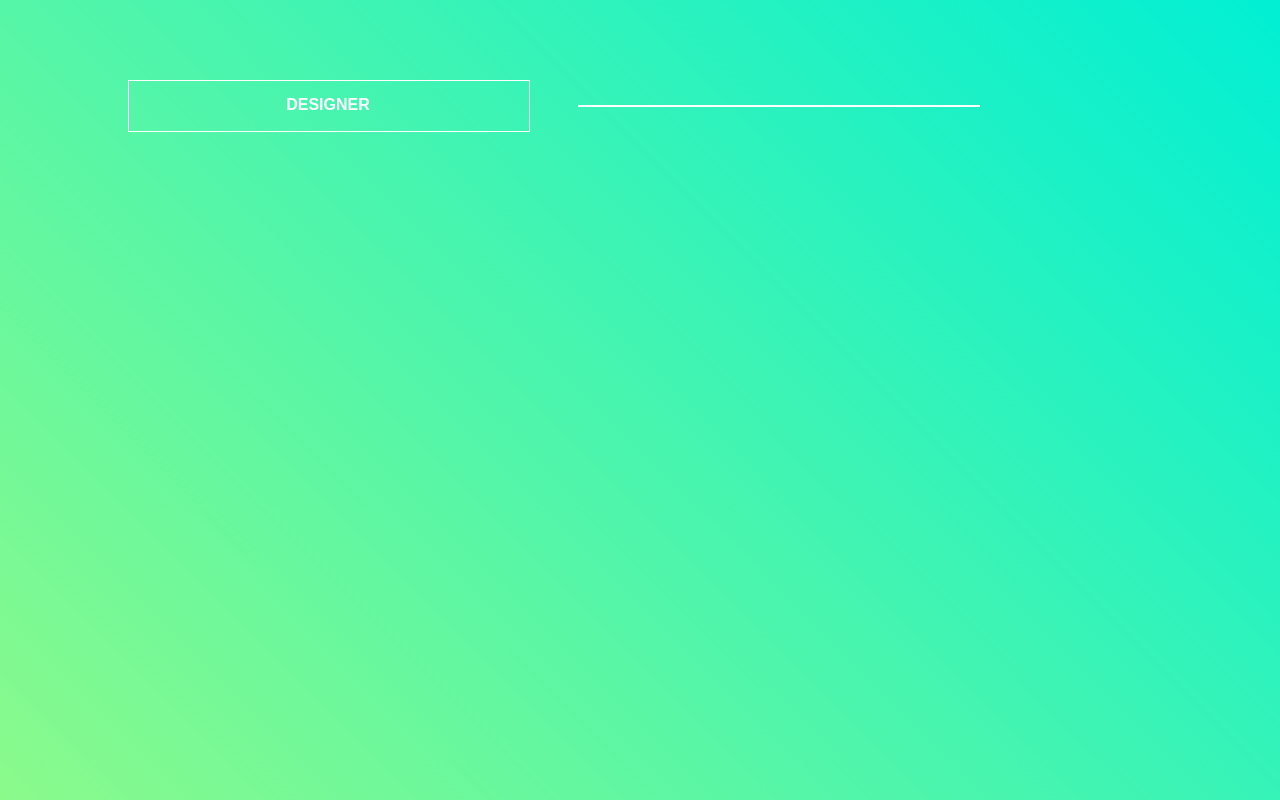
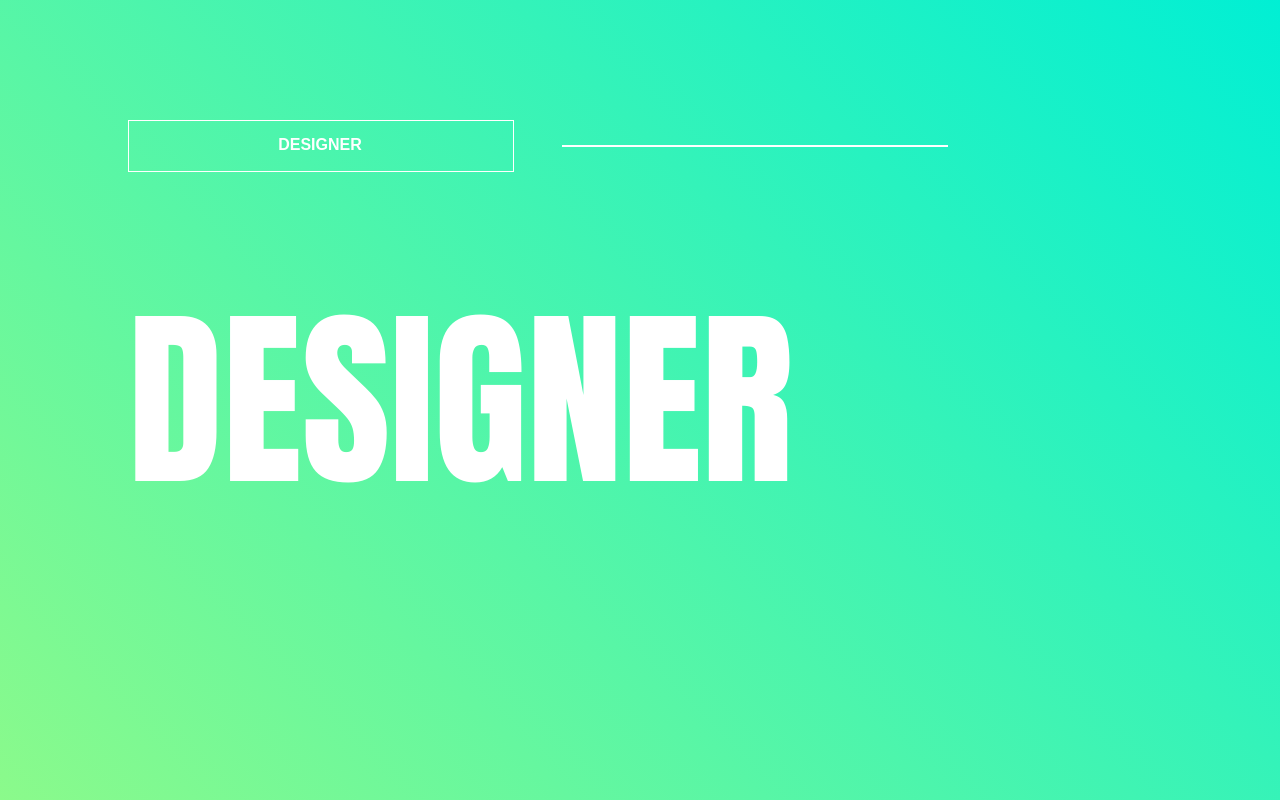
Before and after one commit to dcode-nexon/text-animation, a plain HTML site: page index.html in a window 1280 px wide. Both pictures are taken after a click on the item "DESIGNER". Drawn offline with Linux system fonts and the light colour scheme.

Commit message:
슬로건 텍스트 스타일링

```diff
--- a/index.html
+++ b/index.html
@@ -21,8 +21,14 @@
       </li>
     </ul>
 
-    <article></article>
-    <article></article>
+
+    <article class="on">
+      <h1>DESIGNER</h1>
+    </article>
+    <article>
+      <h1>DEVELOPER</h1>
+    </article>
+
 
   </main>
 </body>
--- a/main.js
+++ b/main.js
@@ -1,5 +1,6 @@
 const main = document.querySelector('main')
 const btns = main.querySelectorAll('ul li');
+const boxs = main.querySelectorAll('article');
 
 btns.forEach((btn, idx) => {
   btn.addEventListener('click', e => {
@@ -7,7 +8,10 @@ btns.forEach((btn, idx) => {
 
     main.className = `bg${idx + 1}`;
 
-    for (el of btns) el.classList.remove('on')
-    btn.classList.add('on');
+    for (el of btns) el.classList.remove('on');
+    for (el of boxs) el.classList.remove('on');
+    btns[idx].classList.add('on');
+    boxs[idx].classList.add('on');
+
   })
 })
--- a/scss/style.scss
+++ b/scss/style.scss
@@ -1,15 +1,11 @@
 @import 'reset';
+@import url('https://fonts.googleapis.com/css2?family=Anton&display=swap');
 
 main {
   width: 100%;
   height: 100vh;
   overflow: hidden;
   position: relative;
-  padding: 10vh 10vw;
-  display: flex;
-  flex-wrap: wrap;
-  justify-content: flex-start;
-  align-content: space-between;
 
   &.bg1 {
     background: linear-gradient(45deg, #8bfa8b, #01efd4)
@@ -19,12 +15,15 @@ main {
   }
 
   ul {
+    position: absolute;
+    top: 15vh;
+    left: 10vw;
     display: flex;
     gap: 50px;
     align-items: center;
 
     li {
-      width: 400px; height: 50px;
+      width: 30vw; height: 50px;
       display: flex;
       align-items: center;
       justify-content: center;
@@ -93,4 +92,22 @@ main {
 
     }
   }
+
+  article {
+    width: 100%;
+    position: absolute;
+    top: 50%;
+    left: 10vw;
+    transform: translateY(-50%);
+    display: none;
+
+    h1 {
+      font: normal 15vw/1 'anton'; color: #fff;
+    }
+
+    &.on {
+      display: block;
+    }
+  }
+
 }
```
Also changed, not shown: css/style.css, 1 other file.
